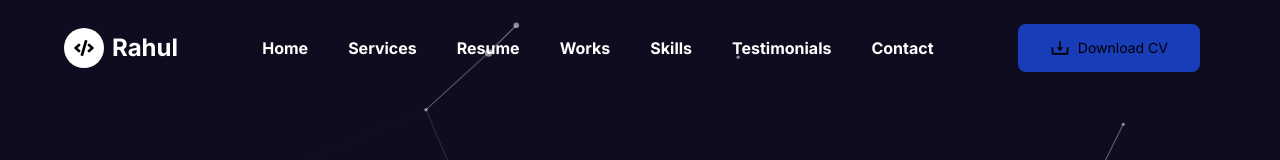
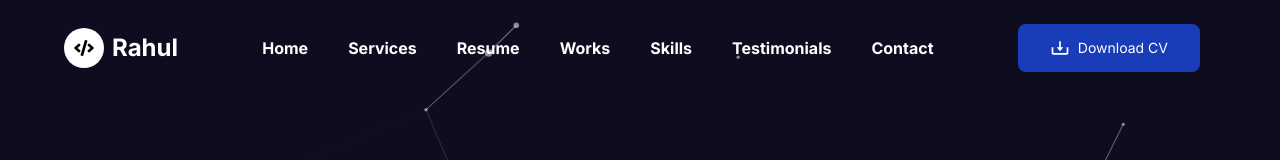
Before and after one commit to Rahul-dev02/Portfolio, a Next.js app: page / in a window 1280 px wide. Shown: the top 160 px of the page. Built offline with nearby package versions, Linux system fonts and the light colour scheme.

Commit message:
tailwind

```diff
--- a/components/Home/Navbar/Nav.tsx
+++ b/components/Home/Navbar/Nav.tsx
@@ -73,7 +73,7 @@ const Nav = ({openNav}:Props) => {
             download="Rahul_Yadav_Resume.pdf"
              className='px-8 py-3.5 text-sm cursor-pointer rounded-lg
              bg-blue-800 hover:bg-blue-900 transition-all duration-300
-             space-x-2 flex items-center text-white:'>
+             space-x-2 flex items-center text-white'>
              <BiDownload className='w-5 h-5'/>
              <span>Download CV</span>
             </a>
```
